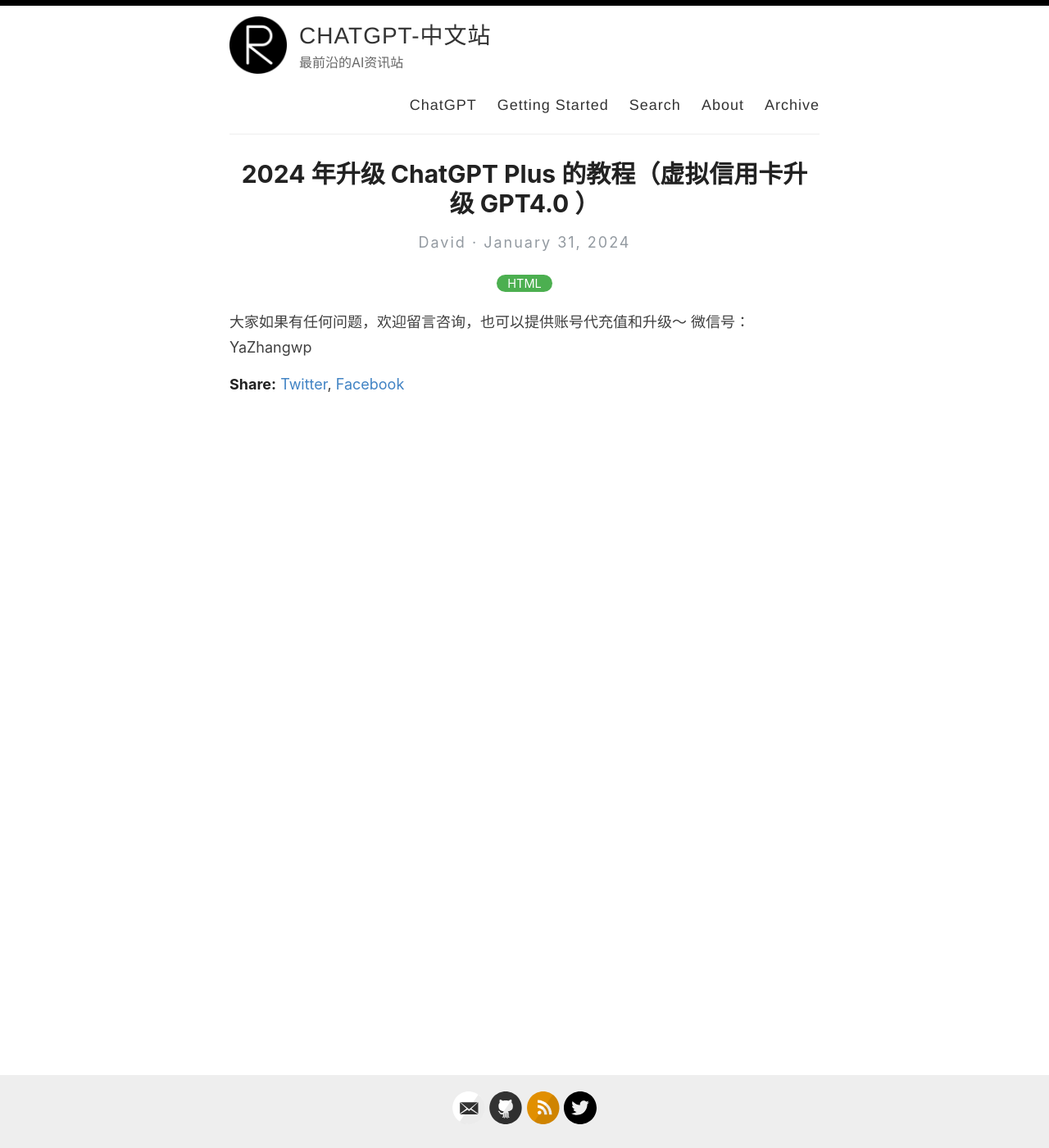
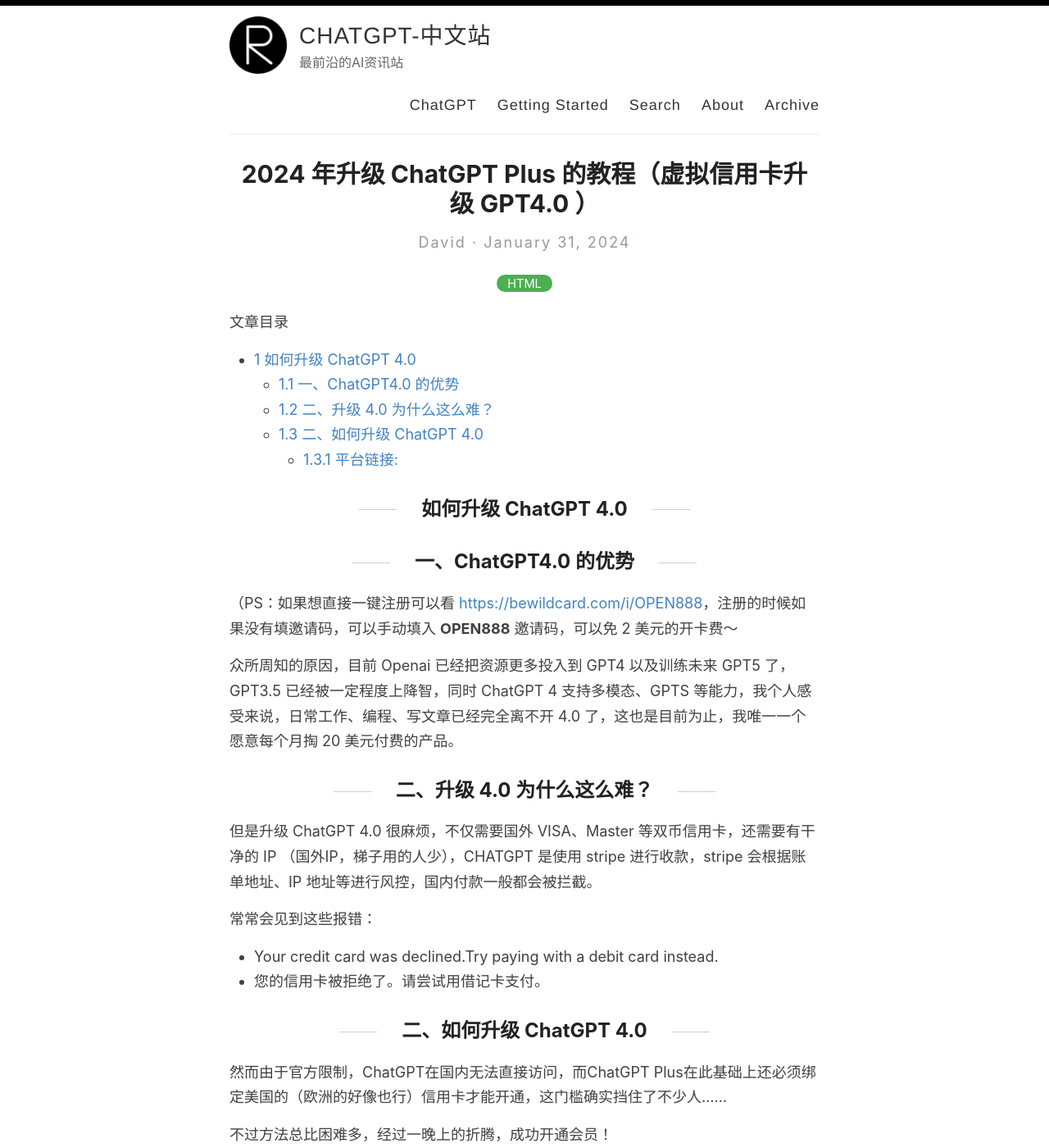
Before and after one commit to chatgtpcn/chatgtpcn, a Jekyll site: the page built from _posts/2024-1-31-2024 年升级 ChatGPT Plus 的教程（虚拟信用卡升级 GPT4.0 ）.md, in a window 1280 px wide and 1400 px high. Shown: the whole window at 82% size. Built offline with Jekyll 4.4.1, drawn with Linux system fonts in a browser that asks for light colours; some of the changed text lies outside the part shown; grey boxes are pictures that could not be loaded.

Commit message:
Update 2024-1-31-2024 年升级 ChatGPT Plus 的教程（虚拟信用卡升级 GPT4.0 ）.md

```diff
--- a/_posts/2024-1-31-2024 年升级 ChatGPT Plus 的教程（虚拟信用卡升级 GPT4.0 ）.md
+++ b/_posts/2024-1-31-2024 年升级 ChatGPT Plus 的教程（虚拟信用卡升级 GPT4.0 ）.md
@@ -4,5 +4,56 @@ title:  2024 年升级 ChatGPT Plus 的教程（虚拟信用卡升级 GPT4.0 ）
 categories: [HTML]
 ---
 
+文章目录
+
++   [1 如何升级 ChatGPT 4.0](#_ChatGPT_40)
+    +   [1.1 一、ChatGPT4.0 的优势](#ChatGPT40)
+    +   [1.2 二、升级 4.0 为什么这么难？](#_40)
+    +   [1.3 二、如何升级 ChatGPT 4.0](#_ChatGPT_40-2)
+        +   [1.3.1 平台链接:](#i)
+
+## 如何升级 ChatGPT 4.0
+
+## 一、ChatGPT4.0 的优势
+
+（PS：如果想直接一键注册可以看 [https://bewildcard.com/i/OPEN888](https://bewildcard.com/i/OPEN888)，注册的时候如果没有填邀请码，可以手动填入 **OPEN888** 邀请码，可以免 2 美元的开卡费～
+
+众所周知的原因，目前 Openai 已经把资源更多投入到 GPT4 以及训练未来 GPT5 了，GPT3.5 已经被一定程度上降智，同时 ChatGPT 4 支持多模态、GPTS 等能力，我个人感受来说，日常工作、编程、写文章已经完全离不开 4.0 了，这也是目前为止，我唯一一个愿意每个月掏 20 美元付费的产品。
+
+## 二、升级 4.0 为什么这么难？
+
+但是升级 ChatGPT 4.0 很麻烦，不仅需要国外 VISA、Master 等双币信用卡，还需要有干净的 IP （国外IP，梯子用的人少），CHATGPT 是使用 stripe 进行收款，stripe 会根据账单地址、IP 地址等进行风控，国内付款一般都会被拦截。
+
+常常会见到这些报错：
+
++   Your credit card was declined.Try paying with a debit card instead.
++   您的信用卡被拒绝了。请尝试用借记卡支付。
+
+## 二、如何升级 ChatGPT 4.0
+
+然而由于官方限制，ChatGPT在国内无法直接访问，而ChatGPT Plus在此基础上还必须绑定美国的（欧洲的好像也行）信用卡才能开通，这门槛确实挡住了不少人……
+
+不过方法总比困难多，经过一晚上的折腾，成功开通会员！
+
+![](https://cdn.how2cs.cn/csguide/085222.png)
+
+推荐 wildcard 平台(链接在下面)：
+
+这是一个虚拟卡平台（正规的，支付宝可以充值），开卡之后可以用 2 年，并且提供了一键升级和一键注册账号的能力：
+
+![](https://cdn.how2cs.cn/csguide/085341.png)
+
+### 平台链接:
+
+大家可以直接点链接进去：
+
+[https://bewildcard.com/i/OPEN888](https://bewildcard.com/i/OPEN888)，注册的时候如果没有填邀请码，可以手动填入 **OPEN888** 邀请码，可以免 2 美元的开卡费～
+
+开通的是有效期2年的虚拟信用卡，开卡费包含两年年费，大约100元RMB，每天成本不到2毛钱。其他费用无，根据个人需求充值。
+
+关键是，如果没有消费成功，可以随时提现余额到支付宝。
+
 大家如果有任何问题，欢迎留言咨询，也可以提供账号代充值和升级～
-微信号：YaZhangwp
+微信号：**YaZhangwp**
+
+**声明：**本站所有文章，如无特殊说明或标注，均为本站原创发布。任何个人或组织，在未征得本站同意时，禁止复制、盗用、采集、发布本站内容到任何网站、书籍等各类媒体平台。如若本站内容侵犯了原著者的合法权益，可联系我们进行处理。
```
